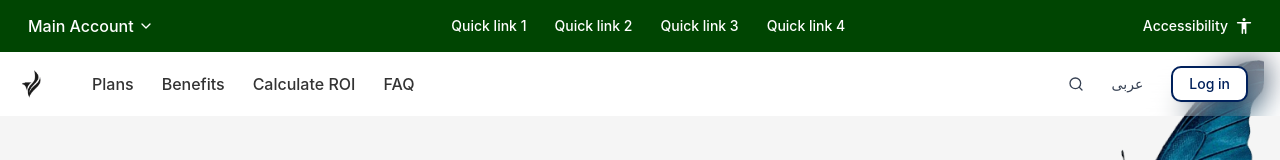
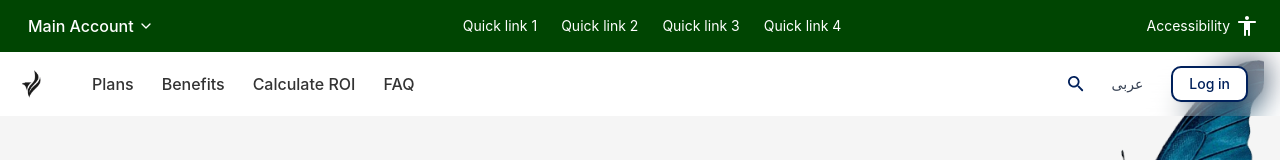
Before and after one commit to omprakash1907/my-app, a React (Vite) app: page / in a window 1280 px wide. Shown: the top 160 px of the page. Built offline with nearby package versions, Linux system fonts and the light colour scheme.

Commit message:
Enhance UI components: Add actor font to KeyBenefits header, improve button hover effects in MainHeader and TopHeader, and replace Search icon with SVG for better scalability.

```diff
--- a/src/components/KeyBenefits.jsx
+++ b/src/components/KeyBenefits.jsx
@@ -33,7 +33,7 @@ export default function KeyBenefits() {
           transition={{ duration: 0.5 }}
           viewport={{ once: true }}
         >
-          <h2 className="text-5xl font-nomral mb-3 text-[#333333]">Key Benefits</h2>
+          <h2 className="text-5xl font-nomral mb-3 text-[#333333] actor-font">Key Benefits</h2>
           <p className="text-gray-600 mb-10 max-w-xl">
             Lorem ipsum dolor sit amet consectetur. Duis tempus dolor vitae consectetur. Duis mattis est amet elit quis.
           </p>
--- a/src/components/MainHeader.jsx
+++ b/src/components/MainHeader.jsx
@@ -68,14 +68,16 @@ export default function MainHeader() {
             {/* Navigation Buttons - Desktop */}
             <div className="hidden lg:flex items-center space-x-1">
               {navItems.map((item) => (
+                <div key={item} className="relative group">
                   <Button
-                  key={item}
                     variant="ghost"
                     size="sm"
-                  className="text-base text-[#333333] hover:text-[#00205B] hover:bg-[#00205B]/10 px-3 py-1.5 transition-colors"
+                    className="text-base text-[#333333] hover:text-[#00205B] hover:bg-transparent hover:cursor-pointer px-3 py-1.5 transition-colors"
                   >
                     {item}
                   </Button>
+                  <span className="absolute left-0 bottom-0 w-0 h-[2px] bg-[#004502] transition-all duration-300 group-hover:w-full"></span>
+                </div>
               ))}
             </div>
           </div>
@@ -88,24 +90,27 @@ export default function MainHeader() {
               <Button
                 variant="ghost"
                 size="icon"
-                className={`text-gray-700 hover:text-[#00205B] transition-all ${
-                  showSearch ? "opacity-0 w-0" : "opacity-100 w-auto"
+                className={`text-gray-700 hover:text-[#00205B] hover:cursor-pointer hover:bg-transparent transition-all ${showSearch ? "opacity-0 w-0" : "opacity-100 w-auto"
                   }`}
                 onClick={() => setShowSearch(true)}
               >
-                <Search className="h-5 w-5" />
+                {/* <Search className="h-5 w-5" /> */}
+                <svg width="18" height="18" viewBox="0 0 18 18" fill="none" xmlns="http://www.w3.org/2000/svg">
+                  <path d="M12.4999 11H11.7099L11.4299 10.73C12.6299 9.33 13.2499 7.42 12.9099 5.39C12.4399 2.61 10.1199 0.39 7.31989 0.05C3.08989 -0.47 -0.470107 3.09 0.0498932 7.32C0.389893 10.12 2.60989 12.44 5.38989 12.91C7.41989 13.25 9.32989 12.63 10.7299 11.43L10.9999 11.71V12.5L15.2499 16.75C15.6599 17.16 16.3299 17.16 16.7399 16.75C17.1499 16.34 17.1499 15.67 16.7399 15.26L12.4999 11ZM6.49989 11C4.00989 11 1.99989 8.99 1.99989 6.5C1.99989 4.01 4.00989 2 6.49989 2C8.98989 2 10.9999 4.01 10.9999 6.5C10.9999 8.99 8.98989 11 6.49989 11Z" fill="#00205B" />
+                </svg>
               </Button>
 
               {/* Animated Search Input */}
               <div
-                className={`absolute right-0 flex items-center transition-all duration-300 ${
-                  showSearch
-                    ? "translate-x-0 opacity-100 w-40"
+                className={`absolute right-0 flex items-center transition-all duration-300 ${showSearch
+                  ? "translate-x-0 opacity-100 w-60"
                   : "translate-x-10 opacity-0 w-0"
                   }`}
               >
                 <div className="absolute left-3">
-                  <Search className="h-4 w-4 text-[#00205B]" />
+                  <svg width="18" height="18" viewBox="0 0 18 18" fill="none" xmlns="http://www.w3.org/2000/svg">
+                    <path d="M12.4999 11H11.7099L11.4299 10.73C12.6299 9.33 13.2499 7.42 12.9099 5.39C12.4399 2.61 10.1199 0.39 7.31989 0.05C3.08989 -0.47 -0.470107 3.09 0.0498932 7.32C0.389893 10.12 2.60989 12.44 5.38989 12.91C7.41989 13.25 9.32989 12.63 10.7299 11.43L10.9999 11.71V12.5L15.2499 16.75C15.6599 17.16 16.3299 17.16 16.7399 16.75C17.1499 16.34 17.1499 15.67 16.7399 15.26L12.4999 11ZM6.49989 11C4.00989 11 1.99989 8.99 1.99989 6.5C1.99989 4.01 4.00989 2 6.49989 2C8.98989 2 10.9999 4.01 10.9999 6.5C10.9999 8.99 8.98989 11 6.49989 11Z" fill="#00205B" />
+                  </svg>
                 </div>
                 <Input
                   autoFocus
@@ -120,7 +125,7 @@ export default function MainHeader() {
             <Button
               variant="ghost"
               size="sm"
-              className="text-sm text-gray-700 hover:text-[#00205B] px-3 py-1.5 transition-colors"
+              className="text-sm text-gray-700 hover:text-[#00205B] px-3 py-1.5 hover:bg-transparent transition-colors"
             >
               عربى
             </Button>
@@ -128,7 +133,7 @@ export default function MainHeader() {
             {/* Log in - Always visible */}
             <Button
               variant="outline"
-              className="border-2 border-[#00205B] text-[#00205B] hover:bg-[#00205B]/10 hover:text-[#00205B] rounded-lg font-medium px-4 py-1.5 text-sm transition-colors"
+              className="border-2 border-[#00205B] text-[#00205B] hover:bg-[#00205B]/10 hover:cursor-pointer hover:text-[#00205B] rounded-lg font-medium px-4 py-1.5 text-sm transition-colors"
             >
               Log in
             </Button>
--- a/src/components/TopHeader.jsx
+++ b/src/components/TopHeader.jsx
@@ -17,7 +17,7 @@ export default function TopHeader() {
             <DropdownMenuTrigger asChild>
               <Button
                 variant="ghost"
-                className="text-white px-2 py-1 flex items-center gap-1 hover:bg-white/10 text-base"
+                className="text-white px-2 py-1 flex items-center hover:text-white hover:cursor-pointer gap-1 hover:bg-white/10 text-base"
               >
                 Main Account <ChevronDown className="h-4 w-4" />
               </Button>
@@ -26,39 +26,41 @@ export default function TopHeader() {
               align="start"
               className="bg-[#004502] border border-white/20 text-white"
             >
-              <DropdownMenuItem className="hover:bg-white/10 focus:bg-white/10">
+              <DropdownMenuItem className="text-white hover:bg-white/10 hover:text-white focus:bg-white/10 hover:cursor-pointer">
                 Account Settings
               </DropdownMenuItem>
-              <DropdownMenuItem className="hover:bg-white/10 focus:bg-white/10">
+              <DropdownMenuItem className="text-white hover:bg-white/10 hover:text-white focus:bg-white/10 hover:cursor-pointer">
                 Billing
               </DropdownMenuItem>
-              <DropdownMenuItem className="hover:bg-white/10 focus:bg-white/10">
+              <DropdownMenuItem className="text-white hover:bg-white/10 hover:text-white focus:bg-white/10 hover:cursor-pointer">
                 Logout
               </DropdownMenuItem>
             </DropdownMenuContent>
           </DropdownMenu>
         </div>
 
-        {/* Center - Quick Links */}
-        <div className="hidden md:flex items-center space-x-3">
+        {/* Center - Quick Links with animated underline */}
+        <div className="hidden md:flex items-center space-x-6">
           {["Quick link 1", "Quick link 2", "Quick link 3", "Quick link 4"].map(
             (link, idx) => (
-              <Button
-                key={idx}
-                variant="ghost"
-                className="text-white text-sm hover:bg-white/10 px-2 py-1 transition-colors"
-              >
-                {link}
-              </Button>
+              <div key={idx} className="relative group">
+                <button
+                  variant="ghost"
+                  className="text-white text-sm hover:bg-transparent hover:cursor-pointer px-0 py-1 transition-colors"
+                >
+                  {link}
+                </button>
+                <span className="absolute left-0 bottom-0 w-0 h-[2px] bg-white transition-all duration-300 group-hover:w-full"></span>
+              </div>
             )
           )}
         </div>
 
         {/* Right - Accessibility */}
         <div className="flex items-center">
-          <Button
+          <button
             variant="ghost"
-            className="text-white hover:bg-white/10 px-2 py-1 flex items-center gap-2"
+            className="text-white px-2 py-1 hover:cursor-pointer flex items-center gap-2"
           >
             <span>Accessibility</span>
             <svg
@@ -73,7 +75,7 @@ export default function TopHeader() {
                 fill="white"
               />
             </svg>
-          </Button>
+          </button>
         </div>
       </div>
     </div>
```
Lines whose indentation alone changed are shown as unchanged.
